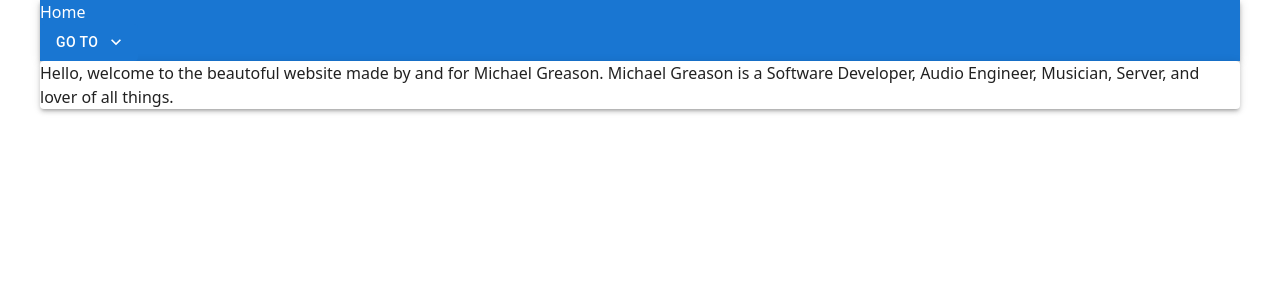
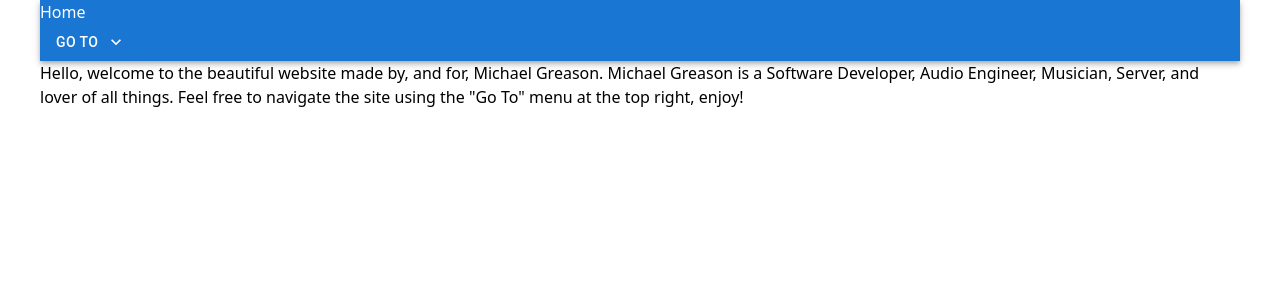
Before and after one commit to MichaelGreason/mywebsite, a React (Vite) app in the folder my-website/: page / in a window 1280 px wide. Shown: the top 300 px of the page. Built offline with nearby package versions, Linux system fonts and the light colour scheme.

Commit message:
home page coming together

```diff
--- a/my-website/src/pages/home.jsx
+++ b/my-website/src/pages/home.jsx
@@ -1,16 +1,16 @@
 import React from "react";
-import Paper from "@mui/material/Paper";
-
+import { Card } from "@mui/material";
 export default function Home() {
   return (
     <>
       <div>
-        <div className="flex w-3/5 font-serif">
-          <Paper elevation={3}>
-            Hello, welcome to the beautoful website made by and for Michael
+        <div className="flex w-3/5 font-serif ml-10 mt-10 text-3xl">
+          <div>
+            Hello, welcome to the beautiful website made by, and for, Michael
             Greason. Michael Greason is a Software Developer, Audio Engineer,
-            Musician, Server, and lover of all things.
-          </Paper>
+            Musician, Server, and lover of all things. Feel free to navigate the
+            site using the "Go To" menu at the top right, enjoy!
+          </div>
         </div>
       </div>
     </>
```
